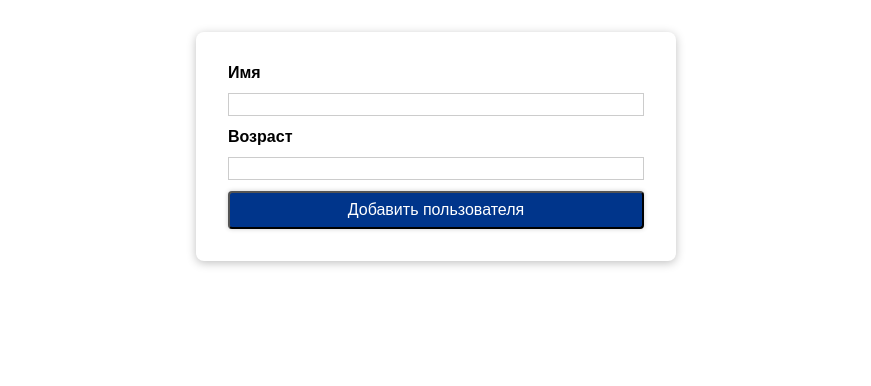
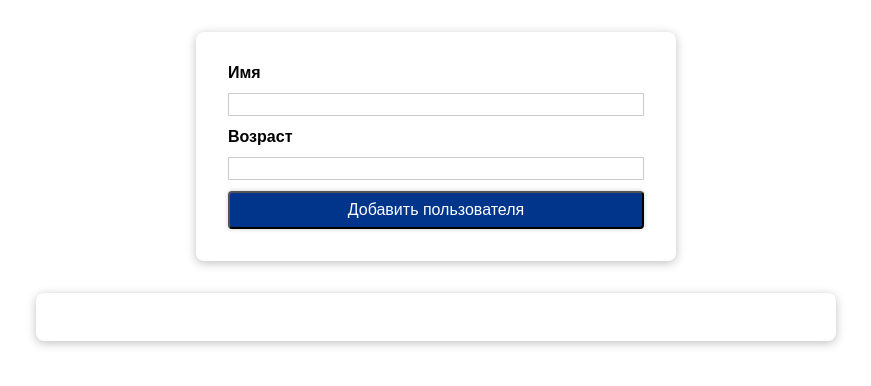
Before and after one commit to sergey87chuvasov/react-project-3, a React (Create React App) app: page / in a window 1280 px wide. Shown: the top 386 px of the page, without its empty margins (204-1075 px from the left). Built offline with nearby package versions, Linux system fonts and the light colour scheme; the HTML template or start-up script is replaced by a standard one.

Commit message:
added logic and component UserList

```diff
--- a/src/App.js
+++ b/src/App.js
@@ -1,9 +1,11 @@
 import CreateUser from './components/Users/CreateUser';
+import UserList from './components/Users/UserList';
 
 const App = () => {
   return (
     <div>
       <CreateUser />
+      <UserList users={[]} />
     </div>
   );
 };
--- a/src/components/Users/CreateUser.js
+++ b/src/components/Users/CreateUser.js
@@ -10,7 +10,20 @@
 
   const createUserHandler = (event) => {
     event.preventDefault();
+
+    if (inputName.trim().length === 0 || inputAge.trim().length === 0) {
+      return;
+    }
+
+    if (+inputAge < 1) {
+      return;
+    }
+
     console.log(inputName, inputAge);
+
+    // сброс инпута
+    setInputName('');
+    setInputAge('');
   };
 
   const nameChangeHandler = (event) => {
@@ -25,9 +38,19 @@
     <Card className={styles.input}>
       <form onSubmit={createUserHandler}>
         <label htmlFor='name'>Имя</label>
-        <input id='name' type='text' onChange={nameChangeHandler} />
+        <input
+          id='name'
+          type='text'
+          onChange={nameChangeHandler}
+          value={inputName}
+        />
         <label htmlFor='age'>Возраст</label>
-        <input id='age' type='number' onChange={ageChangeHandler} />
+        <input
+          id='age'
+          type='number'
+          onChange={ageChangeHandler}
+          value={inputAge}
+        />
         {/* <button type='submit'>Добавить пользователя</button> */}
         <Button type='submit'>Добавить пользователя</Button>
       </form>
--- /dev/null
+++ b/src/components/Users/UserList.js
@@ -0,0 +1,18 @@
+import styles from './UserList.module.css';
+import Card from '../UI/Card';
+
+const UserList = (props) => {
+  return (
+    <Card className={styles.users}>
+      <ul>
+        {props.users.map((user) => (
+          <li>
+            {user.name} - {user.age} лет
+          </li>
+        ))}
+      </ul>
+    </Card>
+  );
+};
+
+export default UserList;
--- /dev/null
+++ b/src/components/Users/UserList.module.css
@@ -0,0 +1,16 @@
+.users {
+  margin: 2rem auto;
+  width: 90%;
+  max-width: 50rem;
+}
+
+.users ul {
+  list-style: none;
+  padding: 1.5rem;
+}
+
+.users li {
+  border: 1px solid #ccc;
+  margin: 0.5rem 0;
+  padding: 0.5rem;
+}
```
Also changed, not shown: 1 other file (tests, documents, lock files or other folders).
